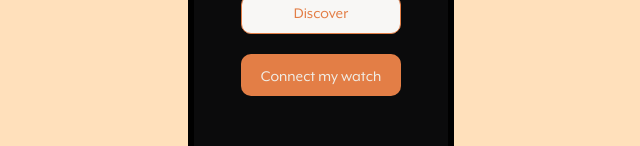
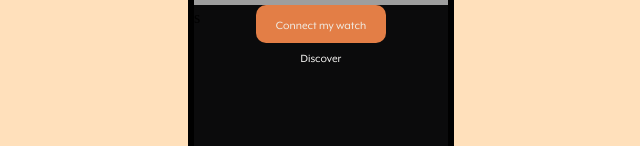
Before and after one commit to Schnupi/Prototype_LV_Design_Project, a plain HTML site: page index.html in a window 1280 px wide. Shown: the part 449-595 px from the top of the page, without its empty margins (319-959 px from the left). Drawn offline with Linux system fonts and the light colour scheme; grey boxes are pictures that could not be loaded.

Commit message:
new buttons

```diff
--- a/index.html
+++ b/index.html
@@ -21,13 +21,13 @@
 
                 <div class="mySlides">
                     <div class="spline">
-                        <iframe src='https://my.spline.design/louisvuittonv2copy-c567185bc0e70bfd5c638a3c3b93792f/' frameborder='0' width='100%' height='100%'></iframe>
+                        <iframe src='https://my.spline.design/louisvuittonv2copy-c567185bc0e70bfd5c638a3c3b93792f/' frameborder='0' width='100%' height='100%'></iframe>s
                     </div>
                     <div class="buttons">
+                        <div class="button-connect"><p>Connect my watch</p></div>
                         <div class="button-discover">
                             <p>Discover</p>
                         </div>
-                        <div class="button-connect"><p>Connect my watch</p></div>
                     </div>
                 </div>
 
--- a/style.css
+++ b/style.css
@@ -136,7 +136,7 @@ img{
 .buttons p{
     font-family : 'MrEavesXLModOT', serif;
     font-weight:100;
-    font-size:16px;
+    font-size:12px;
 }
 
 .button-connect{
@@ -153,10 +153,7 @@ img{
 }
 
 .button-discover{
-    color:#E37E46;
-    background-color:#F8F7F5;
-    border : #E37E46 solid 1px;
-    border-radius:10px;
+    color:#F8F7F5;
     margin-bottom:20px;
 }
 
```
